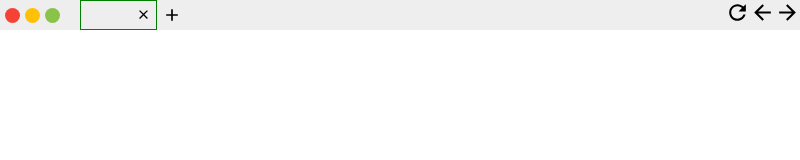
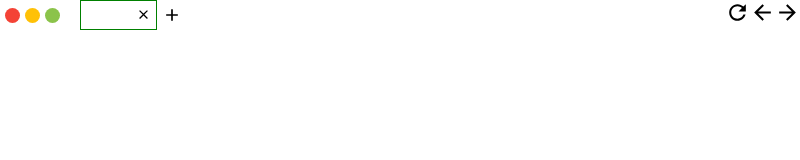
Before and after one commit to Kiricon/ComfyBrowser, an Electron app: page src/index.html in a window 800 px wide. Drawn offline with nearby package versions, Linux system fonts and the light colour scheme; files that its build step writes are made by us from their sources; files whose address does not match are found by name.

Commit message:
Did a bit of styling to make the top bar better.

```diff
--- a/main.js
+++ b/main.js
@@ -10,7 +10,7 @@ let mainWindow
 
 function createWindow () {
   // Create the browser window.
-  mainWindow = new BrowserWindow({width: 800, height: 600, frame: false})
+  mainWindow = new BrowserWindow({width: 800, height: 600, frame: false, transparent: true})
 
   // and load the index.html of the app.
   mainWindow.loadURL(`file://${__dirname}/dist/index.html`)
--- a/src/css/palette.scss
+++ b/src/css/palette.scss
@@ -1,5 +1,5 @@
 $red: #F44336;
 $amber: #FFC107;
 $green: #8BC34A;
-$primary: #eee;
+$primary: rgba(255, 255, 255, 0.9);
 $secondary: #999;
--- a/src/css/window.scss
+++ b/src/css/window.scss
@@ -14,6 +14,7 @@
   float: left;
   margin-top: 8px;
   margin-left: 5px;
+  -webkit-app-region: no-drag;
 }
 
 .windowContro:hover {
@@ -35,11 +36,13 @@
   height: 25px;
   width: 25px;
   cursor: pointer;
+  -webkit-app-region: no-drag;
 }
 
 #newTab {
   float: left;
   display: table;
+  -webkit-app-region: no-drag;
 }
 
 #tabs {
@@ -74,6 +77,7 @@
   overflow: hidden;
   height: 18px;
   padding-right: 5px;
+  -webkit-app-region: no-drag;
 
   .title {
     display: block;
@@ -95,7 +99,6 @@
   .close {
     float: right;
     margin-top: 1px;
-    background: $primary;
     transition: ease all 0.3s;
     color: black;
     border-radius: 50%;
```
Also changed, not shown: dist/css/window.css.
